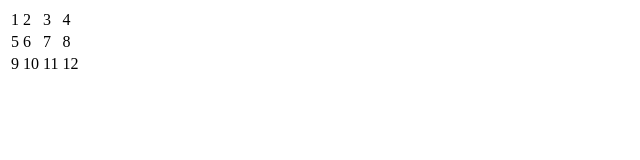
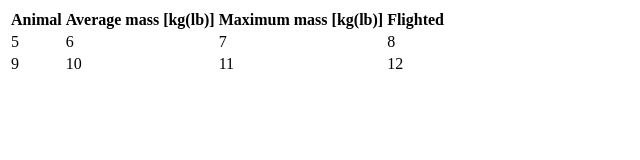
Before and after one commit to taemin-kwon93/WebDeveloperBootcamp, a plain HTML site: page first-projecrt/heaviest_birds.html in a window 1280 px wide. Shown: the whole page, without its empty margins (0-640 px from the left). Drawn offline with Linux system fonts and the light colour scheme.

Commit message:
feat: some tag
- <table>
- 행 열 구분

```diff
--- a/first-projecrt/heaviest_birds.html
+++ b/first-projecrt/heaviest_birds.html
@@ -11,10 +11,10 @@
 <table>
     <tbody>
         <tr> <!-- 행 -->
-            <td>1</td> <!-- 열 -->
-            <td>2</td>
-            <td>3</td>
-            <td>4</td>
+            <th><b>Animal</b></th> <!-- 열 -->
+            <th><b>Average mass [kg(lb)]</b></th>
+            <th><b>Maximum mass [kg(lb)]</b></th>
+            <th><b>Flighted</b></th>
         </tr>
         <tr>
             <td>5</td>
```
